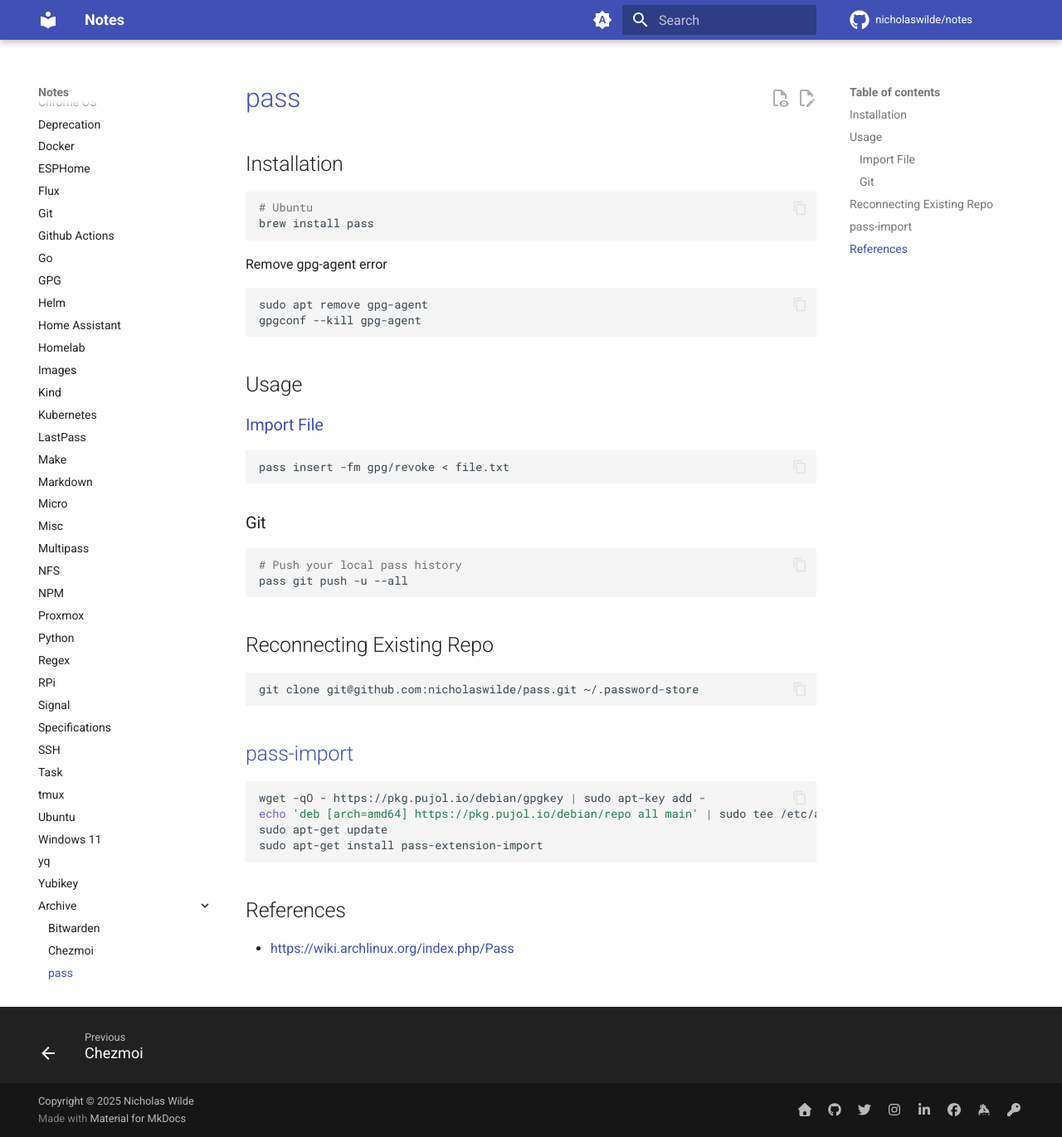
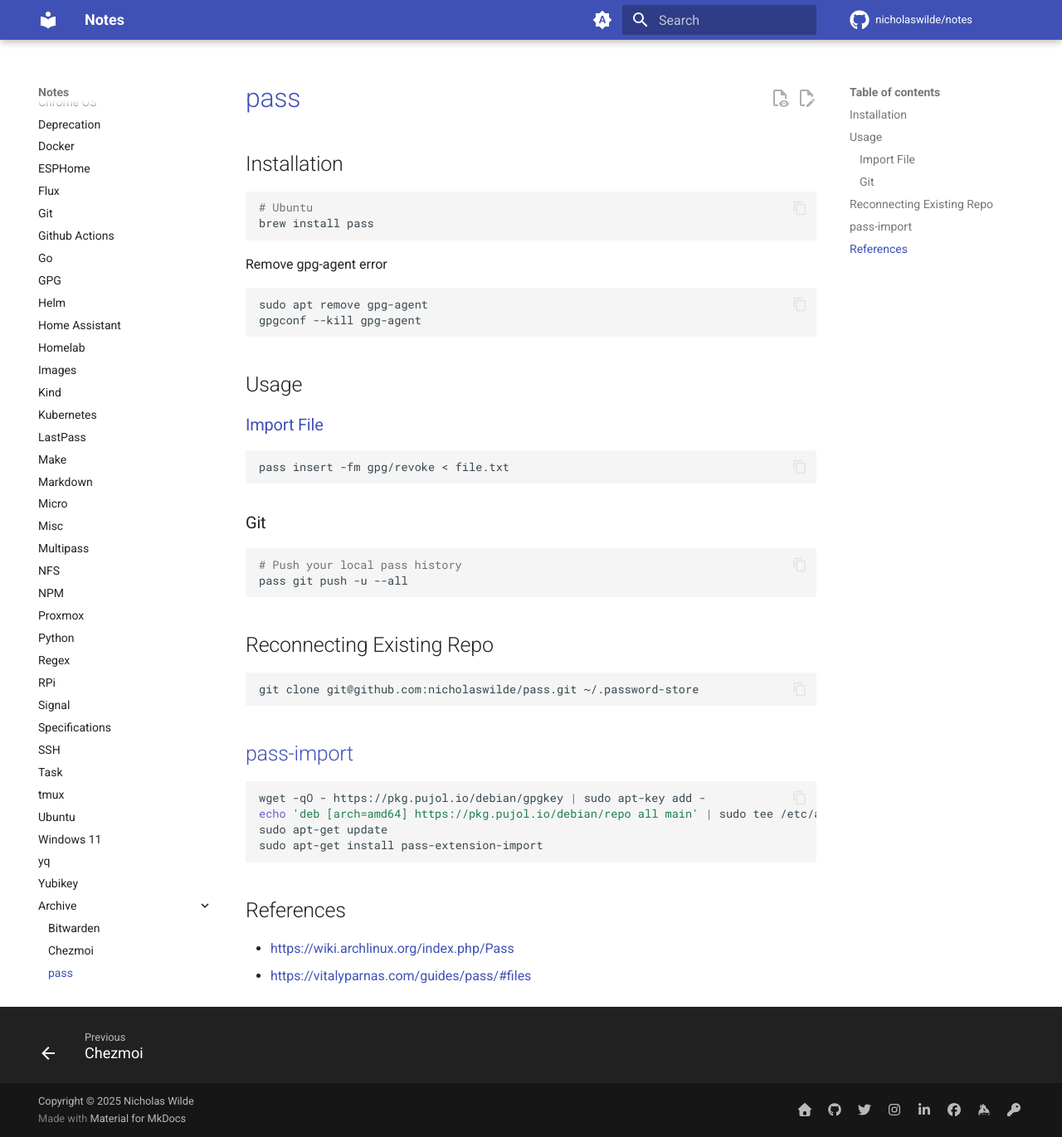
Before and after one commit to nicholaswilde/notes, an MkDocs documentation site: the page built from docs/pass.md, in a window 1280 px wide and 1371 px high. Shown: the whole window at 83% size. Built offline with MkDocs 1.6.1 and Material for MkDocs 9.7.7, drawn with Linux system fonts in a browser that asks for light colours; comment, search, counter and statistics services are not loaded.

Commit message:
Update pass.md

```diff
--- a/docs/pass.md
+++ b/docs/pass.md
@@ -46,4 +46,5 @@
 
 ## References
 
-* https://wiki.archlinux.org/index.php/Pass
+- <https://wiki.archlinux.org/index.php/Pass>
+- <https://vitalyparnas.com/guides/pass/#files>
```
